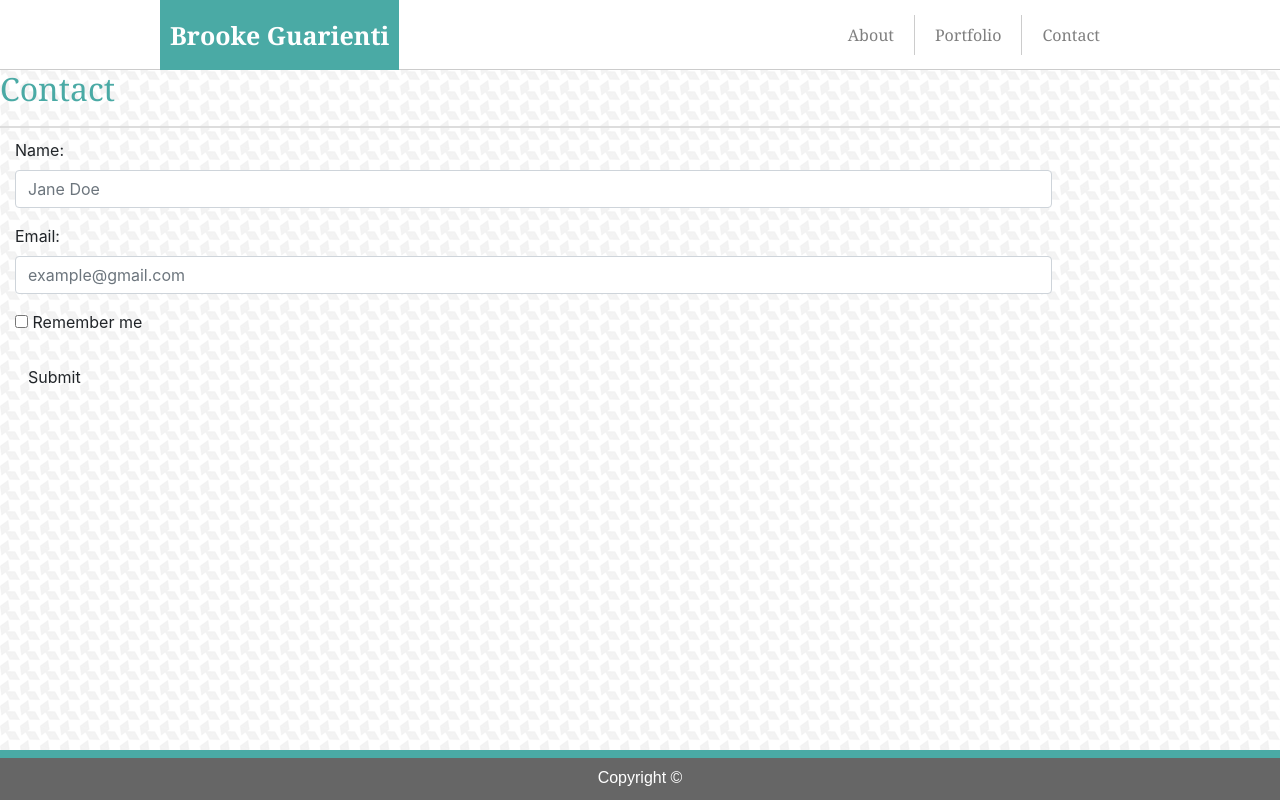
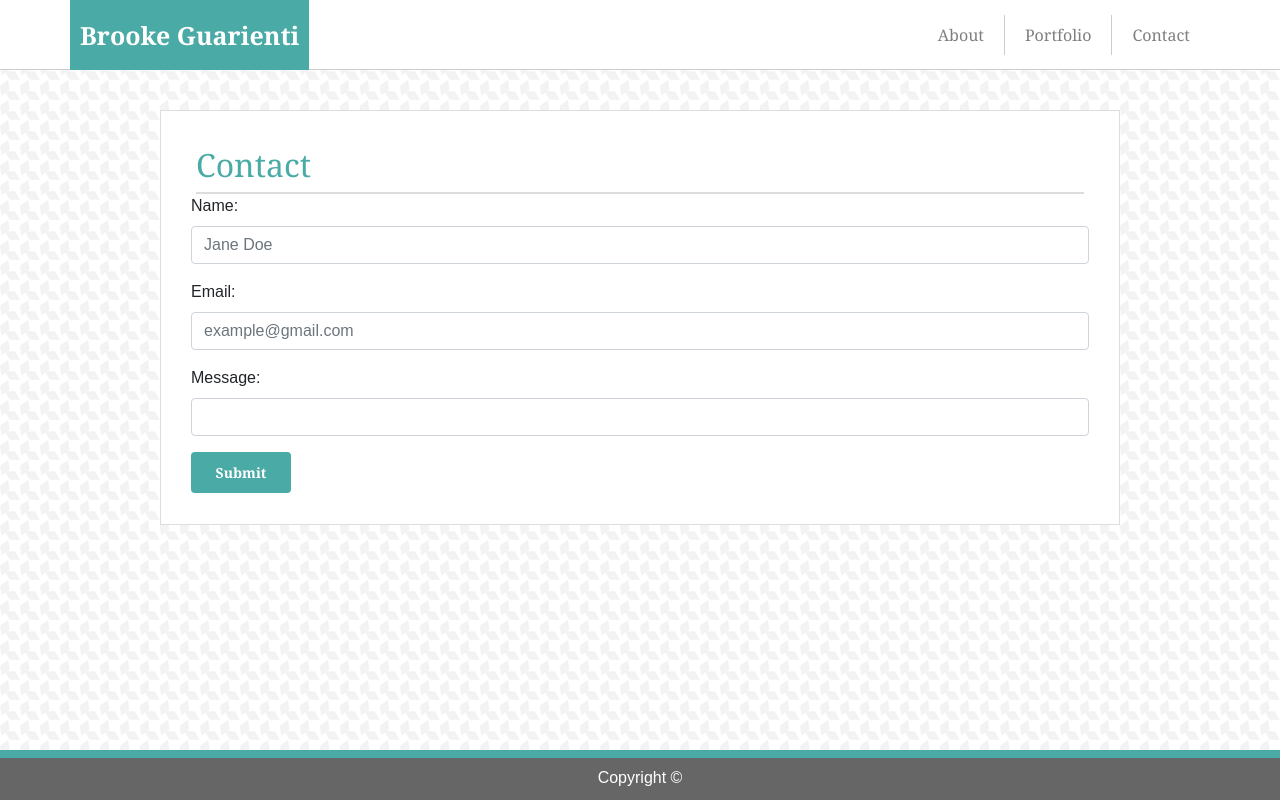
Before and after one commit to brookeguarienti/Bootstrap-Portfolio, a plain HTML site: page contact.html in a window 1280 px wide. Drawn offline with nearby package versions, Linux system fonts and the light colour scheme.

Commit message:
added contact-content-wrapper with white background and extended the form fields to col-md-12

```diff
--- a/contact.html
+++ b/contact.html
@@ -15,6 +15,7 @@
     <body>
         <style>
 
+    /* Navbar */
       body {
         background-image: url('images/houndstooth-pattern.png');
       }
@@ -63,42 +64,47 @@
         background-color: transparent;
       }
 
+      /* contact form area */
 
-      .container {
-        background-color: white;
-        border:1px solid #dddddd;
+      .contact-content-wrapper {
         max-width: 960px;
         margin: 40px auto;
-        padding: 30px 30px 30px;
-      }
+        padding: 15px 15px 15px;
+        background-color: white;
+        font-family: 'Arial', 'Helvetica Neue', Helvetica, sans-serif;
+        border: 1px solid #dddddd
+    }
 
-      .content-wrapper-container {
-        max-width: 960px;
-        margin: 40px auto;
-        background-color: white;
-        border:1px solid #dddddd;
 
-      }
 
       #contact {
-        font-family: 'Georgia', Times, 'Times New Roman', serif;
-        margin: 0 0 10px;
+        font-family: 'Georgia', Times, 'Times New Roman', serif !important;
+        margin: 20px 20px 0 !important;
         border-bottom: 2px solid #dddddd;
         color: #4aaaa5;
         font-size: 1.5em;
         font-weight: bold;
-        padding-bottom: 10px;
+        font: 25px !important;
       }
 
       .home-content {
         padding-top: 10px;
       }
 
-      .img-fluid {
-        width: 90%;
-        margin: 0 auto;
+      .btn {
+        background: #4aaaa5;
+        padding: 10px 20px;
+        font-family: 'Georgia', Times, 'Times New Roman', serif;
+        font-size: 14px;
+        font-weight: 700;
+        border: none;
+        color: white;
+        width: 100px;
+        display: inline-block;
       }
 
+
+/* Footer */
       .container-fluid {
         text-align: center;
         line-height: 50px;
@@ -144,39 +150,44 @@
 
 
 
-    <!-- This is my Contact Section -->
-    <div class="Contact-wrapper-container">
+<!-- This is my Contact Section -->
         <div class="contact-content-wrapper">
             <section id="contact">
                 <h2>Contact</h2>
             </section>
+
+<!-- Name Contact Field-->
     <form class="form-horizontal" action="/action_page.php">
         <div class="form-group">
           <label class="control-label col-sm-2" for="name">Name:</label>
-          <div class="col-sm-10">
+          <div class="col-sm-12">
             <input type="name" class="form-control" id="name" placeholder="Jane Doe">
           </div>
         </div>
+
+<!-- Email Contact Field -->
         <div class="form-group">
           <label class="control-label col-sm-2" for="email">Email:</label>
-          <div class="col-sm-10">
+          <div class="col-sm-12">
             <input type="email" class="form-control" id="email" placeholder="example@gmail.com">
           </div>
         </div>
+
+<!-- Message Contact Field -->
         <div class="form-group">
-          <div class="col-sm-offset-2 col-sm-10">
-            <div class="checkbox">
-              <label><input type="checkbox"> Remember me</label>
+            <label class="control-label col-sm-2" for="message">Message:</label>
+            <div class="col-sm-12">
+              <input type="mesage" class="form-control" id="message">
             </div>
           </div>
-        </div>
+
+<!-- Contact Submit Button -->
         <div class="form-group">
-          <div class="col-sm-offset-2 col-sm-10">
+          <div class="col-sm-offset-2 col-sm-12">
             <button type="submit" class="btn btn-default">Submit</button>
           </div>
         </div>
       </form>
-    </div>
     </div>
 
         <!-- This is my Contact Section
```
